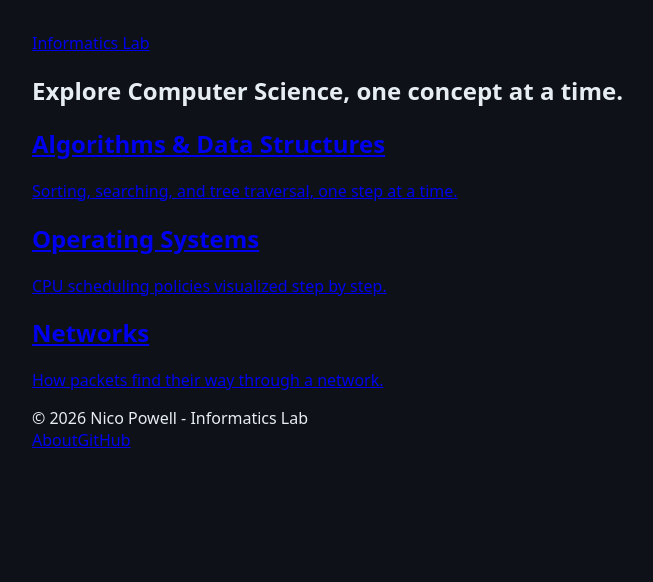
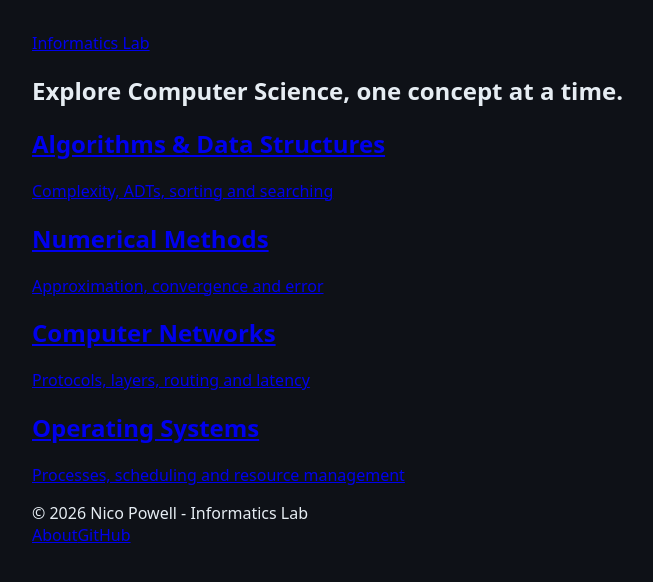
Before and after one commit to nicopowell/informatics-lab, a React (Vite) app: page / in a window 1280 px wide. Shown: the top 582 px of the page, without its empty margins (0-653 px from the left). Built offline with nearby package versions, Linux system fonts and the light colour scheme.

Commit message:
feat: model catalogue data as nested module tree

```diff
--- a/src/data/modules.ts
+++ b/src/data/modules.ts
@@ -1,23 +1,183 @@
+export type ExperienceInfo = {
+	id: string;
+	title: string;
+	description: string;
+};
+
+export type TopicInfo = {
+	id: string;
+	title: string;
+	description: string;
+	experiences: ExperienceInfo[];
+};
+
 export type ModuleInfo = {
 	id: string;
 	title: string;
 	subtitle: string;
+	topics: TopicInfo[];
 };
 
 export const MODULES: ModuleInfo[] = [
 	{
 		id: "algorithms",
 		title: "Algorithms & Data Structures",
-		subtitle: "Sorting, searching, and tree traversal, one step at a time.",
+		subtitle: "Complexity, ADTs, sorting and searching",
+		topics: [
+			{
+				id: "sorting",
+				title: "Sorting",
+				description: "Ordering data and comparing strategies.",
+				experiences: [
+					{
+						id: "bubble-sort",
+						title: "Bubble Sort",
+						description: "Compare and exchange adjacent values.",
+					},
+					{
+						id: "selection-sort",
+						title: "Selection Sort",
+						description: "Select the smallest value each pass.",
+					},
+					{
+						id: "insertion-sort",
+						title: "Insertion Sort",
+						description: "Insert each value into the sorted prefix.",
+					},
+					{
+						id: "merge-sort",
+						title: "Merge Sort",
+						description: "Divide, sort and merge the halves.",
+					},
+				],
+			},
+			{
+				id: "searching",
+				title: "Searching",
+				description: "Locating values in ordered and indexed data.",
+				experiences: [
+					{
+						id: "binary-search",
+						title: "Binary Search",
+						description: "Halve a sorted range until the value is found.",
+					},
+					{
+						id: "sequential-search",
+						title: "Sequential Search",
+						description: "Check each value from the start.",
+					},
+				],
+			},
+			{
+				id: "trees",
+				title: "Trees",
+				description: "Hierarchical structures and traversals.",
+				experiences: [
+					{
+						id: "binary-search-tree",
+						title: "Binary Search Tree",
+						description: "Compare at every node: smaller left, larger right.",
+					},
+				],
+			},
+			{
+				id: "graphs",
+				title: "Graphs",
+				description: "Vertices, edges and traversal.",
+				experiences: [],
+			},
+			{
+				id: "data-structures",
+				title: "Data Structures",
+				description: "Stacks, queues, lists and related ADTs.",
+				experiences: [],
+			},
+		],
+	},
+	{
+		id: "numerical",
+		title: "Numerical Methods",
+		subtitle: "Approximation, convergence and error",
+		topics: [
+			{
+				id: "interpolation",
+				title: "Interpolation",
+				description: "Fitting functions through known points.",
+				experiences: [],
+			},
+			{
+				id: "integration",
+				title: "Numerical Integration",
+				description: "Approximating definite integrals.",
+				experiences: [],
+			},
+			{
+				id: "differential-equations",
+				title: "Differential Equations",
+				description: "Solving equations step by step.",
+				experiences: [],
+			},
+		],
+	},
+	{
+		id: "networks",
+		title: "Computer Networks",
+		subtitle: "Protocols, layers, routing and latency",
+		topics: [
+			{
+				id: "layers",
+				title: "Layers & Protocols",
+				description: "How communication is organised in layers.",
+				experiences: [],
+			},
+			{
+				id: "routing",
+				title: "Routing",
+				description: "Finding paths between hosts.",
+				experiences: [
+					{
+						id: "mpls-forwarding",
+						title: "MPLS Forwarding",
+						description: "Forward along a pre-established label path.",
+					},
+				],
+			},
+			{
+				id: "transport",
+				title: "Transport & Congestion",
+				description: "Reliable transfer and flow control.",
+				experiences: [],
+			},
+		],
 	},
 	{
 		id: "operating-systems",
 		title: "Operating Systems",
-		subtitle: "CPU scheduling policies visualized step by step.",
-	},
-	{
-		id: "networks",
-		title: "Networks",
-		subtitle: "How packets find their way through a network.",
+		subtitle: "Processes, scheduling and resource management",
+		topics: [
+			{
+				id: "process-management",
+				title: "Process Management",
+				description: "Processes, CPU scheduling and their timing.",
+				experiences: [
+					{
+						id: "fcfs-scheduling",
+						title: "FCFS Scheduling",
+						description: "Dispatch processes in arrival order and watch them wait.",
+					},
+					{
+						id: "sjf-scheduling",
+						title: "SJF Scheduling",
+						description: "Run the shortest burst first and watch the long jobs wait.",
+					},
+					{
+						id: "round-robin-scheduling",
+						title: "Round Robin Scheduling",
+						description:
+							"Cut the CPU into time slices and watch who gets an answer first.",
+					},
+				],
+			},
+		],
 	},
 ];
```
